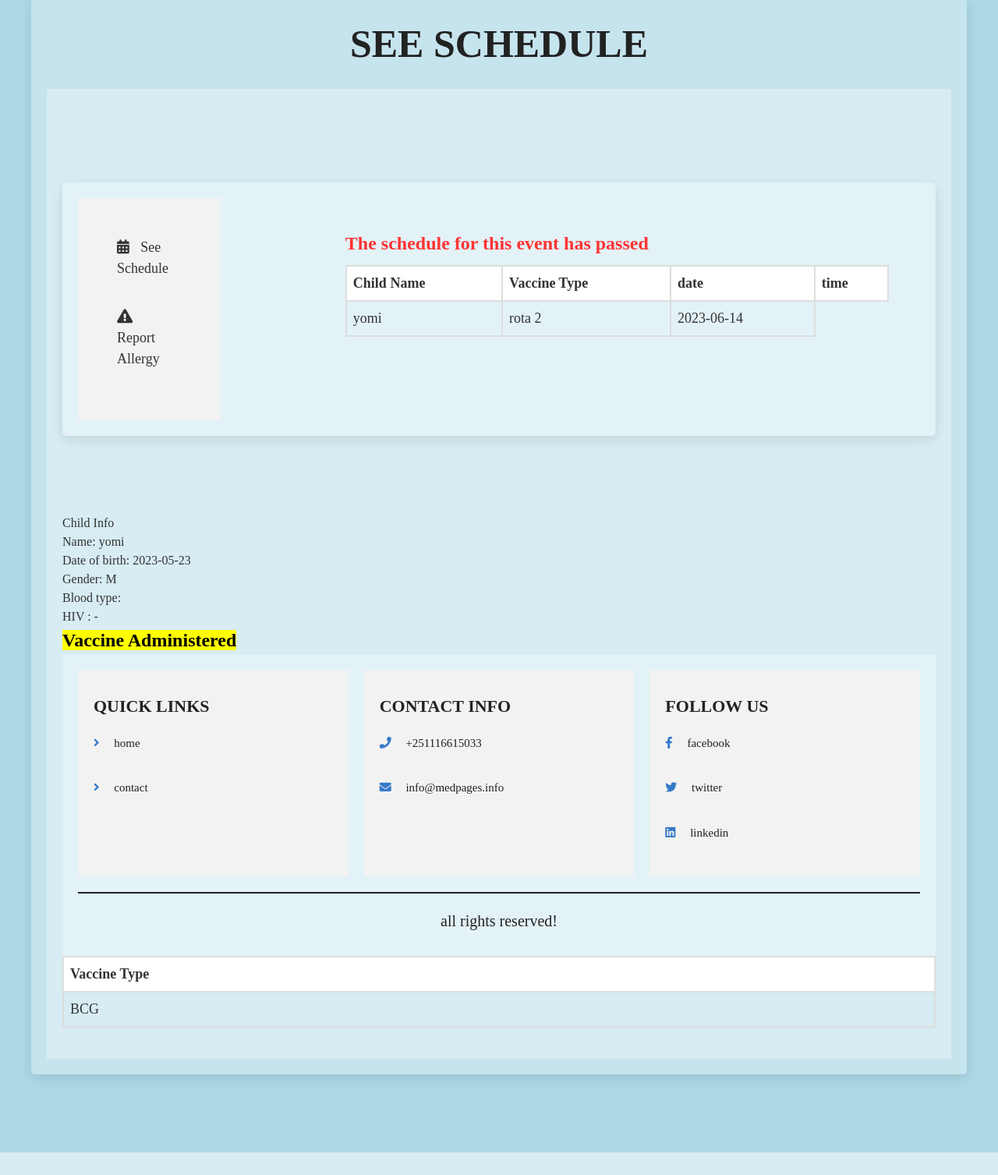
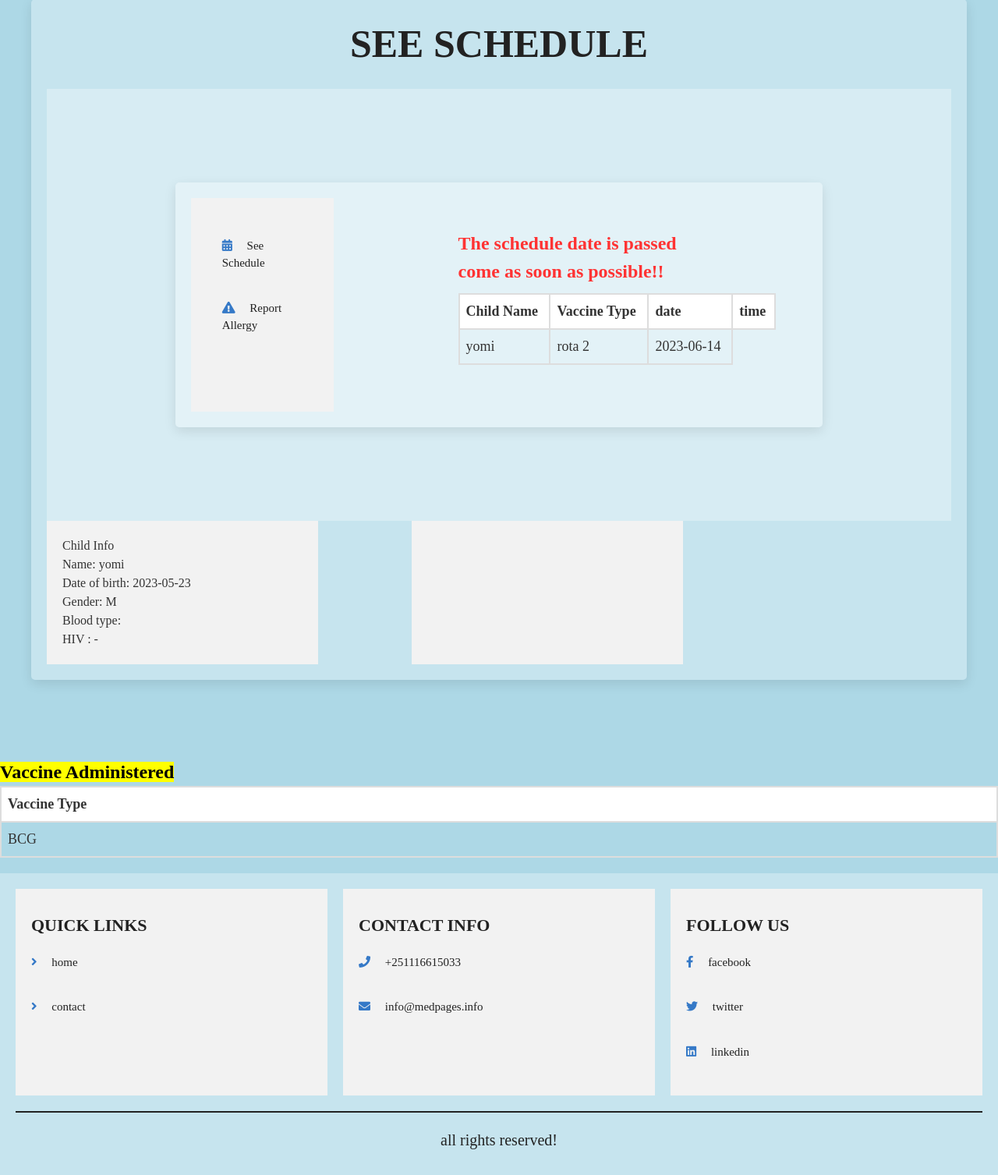
Before and after one commit to lensesorsa/lense, a PHP site: page /seeschedule.php in a window 1280 px wide. Shown: the part 179-1686 px from the top of the page at 78% size. Before the commit the page ends 1657 px from the top, so only its background shows below. Run offline with PHP 8.4, Linux system fonts and the light colour scheme; the visitor is signed in with stand-in values (Sample User, id 1); data comes from the database, SQL or seed files in the repository.

Commit message:
update style

```diff
--- a/seeschedule.php
+++ b/seeschedule.php
@@ -78,12 +78,12 @@
    }
 
    .col-3 {
-      width: 20%;
-      margin-right: 20px;
+      width: 30%;
+      margin-right: 20Px;
    }
 
    .col-9 {
-      width: 85%;
+      width: 80%;
    }
 
    /* Navigation styles */
@@ -156,7 +156,7 @@
    <div class="container">
       <h1 class="heading">see schedule</h1>
       <section class="footer">
-         <!-- <div class="box-container"> -->
+         <div class="box-container">
             <div class="container">
                <div class="row">
                   <div class="col-3">
@@ -195,13 +195,13 @@
                                  if ($row["time"] != null) {
                                     if (strtotime($row["date"]) < time()) {
                                        // schedule date has passed, show a warning message
-                                    echo "<h2 class=error>The schedule for this event has passed</td>";
+                                       echo "<h2 class=error>The schedule date is passed <hr>come as soon as possible!!</td>";
                                     } else {
                                        // schedule date is in the future, show the time
                                        echo "<td>" . $row["time"] . "</td>";
                                     }
                                  } else {
-                                 echo "<h2>The schedule is not yet set!!<hr>please come later</td>";
+                                    echo "<h2>The schedule is not yet set!!<hr>please visit later</td>";
                                  }
 
 
@@ -216,11 +216,14 @@
                      </div>
                   </div>
                </div>
-         </div>
-         <?php
 
 
 
+      </section>
+      <div class="row">
+         <div class="col-3">
+            <div class="box">
+               <?php
                $stmt = $conn->query("SELECT name, DOB,gender,HIV_status,blood_type FROM child where c_id='$c_id'"); //where child is his own child's session
 
                while (($row = $stmt->fetch())) {
@@ -231,20 +234,24 @@
                   echo '<div class="card bg-success" style="width: 28rem;">';
                   echo '<ul class="list-group list-group-flush">';
                   echo '<li class="list-group-item " style="list-style-type:none;">' . "Child Info" . '</li>';
-                                    echo '<li class="list-group-item" style="list-style-type:none;">'.'Name: ' . $row['name'] . '</li>';
-                                    echo '<li class="list-group-item" style="list-style-type:none;">'.'Date of birth: ' . $row['DOB'] . '</li>';
-                                    echo '<li class="list-group-item" style="list-style-type:none;">'.'Gender: ' . $row['gender'] . '</li>';
-                                    echo '<li class="list-group-item" style="list-style-type:none;">'.'Blood type: ' . $row['blood_type'] . '</li>';
-                                    echo '<li class="list-group-item" style="list-style-type:none;">'.'HIV : ' . $row['HIV_status'] . '</li>';
+                  echo '<li class="list-group-item" style="list-style-type:none;">' . 'Name: ' . $row['name'] . '</li>';
+                  echo '<li class="list-group-item" style="list-style-type:none;">' . 'Date of birth: ' . $row['DOB'] . '</li>';
+                  echo '<li class="list-group-item" style="list-style-type:none;">' . 'Gender: ' . $row['gender'] . '</li>';
+                  echo '<li class="list-group-item" style="list-style-type:none;">' . 'Blood type: ' . $row['blood_type'] . '</li>';
+                  echo '<li class="list-group-item" style="list-style-type:none;">' . 'HIV : ' . $row['HIV_status'] . '</li>';
 
                   echo '</ul>';
                   echo '</div>';
                }
+               ?>
+            </div>
+         </div>
+         <div class="col-3">
+            <div class="box">
+               <?php
 
                $select = $conn->query("SELECT f_name, m_name, email, number from parent where c_id='$c_id'");
-
-
- while ( ($rows = $select->fetch())) {
+               while (($rows = $select->fetch())) {
                   // echo '<table>';
                   echo "<tr>";
                   // echo '<td>' . $rows['f_name'] . "<br>";
@@ -252,32 +259,38 @@
                   echo '<div class="card bg-success" style="width: 28rem;">';
                   echo '<ul class="list-group list-group-flush">';
                   echo '<li class="list-group-item " style="list-style-type:none;">' . "Parent Info" . '</li>';
-       echo '<li class="list-group-item" style="list-style-type:none;">'.'Father\'s name: ' . $rows['f_name'] . '</li>';
-       echo '<li class="list-group-item" style="list-style-type:none;">'.'Mother\'s name: ' . $rows['m_name'] . '</li>';
-       echo '<li class="list-group-item" style="list-style-type:none;">'.'Email: '. $rows['email'] . '</li>';
-       echo '<li class="list-group-item" style="list-style-type:none;">'.'Phone number: '. $rows['number'] . '</li>';
+                  echo '<li class="list-group-item" style="list-style-type:none;">' . 'Father\'s name: ' . $rows['f_name'] . '</li>';
+                  echo '<li class="list-group-item" style="list-style-type:none;">' . 'Mother\'s name: ' . $rows['m_name'] . '</li>';
+                  echo '<li class="list-group-item" style="list-style-type:none;">' . 'Email: ' . $rows['email'] . '</li>';
+                  echo '<li class="list-group-item" style="list-style-type:none;">' . 'Phone number: ' . $rows['number'] . '</li>';
 
                   echo '</ul>';
                   echo '</div>';
+                  echo '</tr>';
                }
+
+               ?>
+
+            </div>
+         </div>
+      </div>
+   </div>
+   <?php
    $select = $conn->query("SELECT vaccine_type from vaccination_record where c_id='$c_id'");
    echo '<h2 class="text-primary"><mark> Vaccine Administered</mark></h2>';
    echo "<table>";
    echo "<th>Vaccine Type</th>";
+   echo "<tr>";
+
+   while (($row = $select->fetch())) {
+      echo "<tr>";
+      echo "<td>" . $row["vaccine_type"] . "</td>";
       echo "</tr>";
-
-      while ( ($row = $select->fetch())) {
-         echo "<td>" . $row["vaccine_type"] . "</td>";
-
    }
-
-
-
+   echo "</tr>";
+   echo "</table>";
    ?>
-
-
-
-      </section>
+   </div>
 </div>
 
    <?php @include 'footer.php'; ?>
```
Lines whose indentation alone changed are shown as unchanged.
